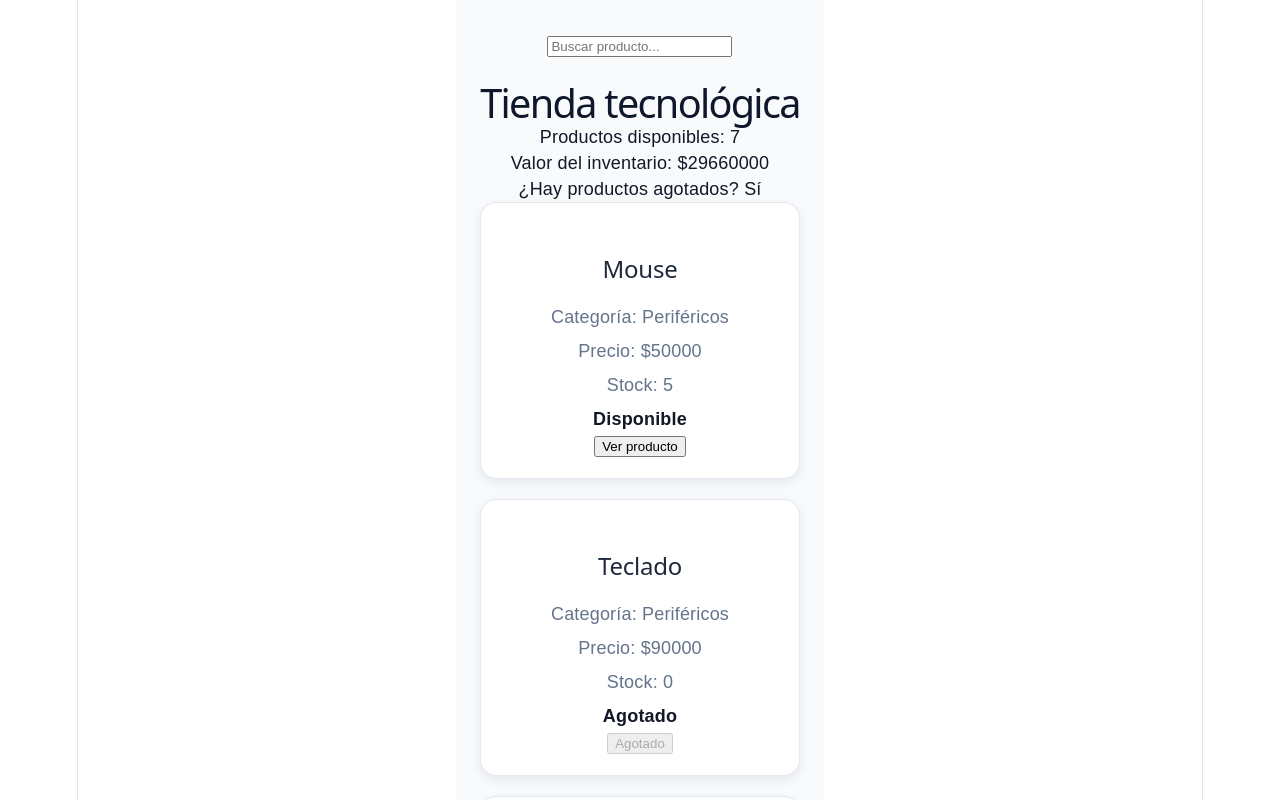
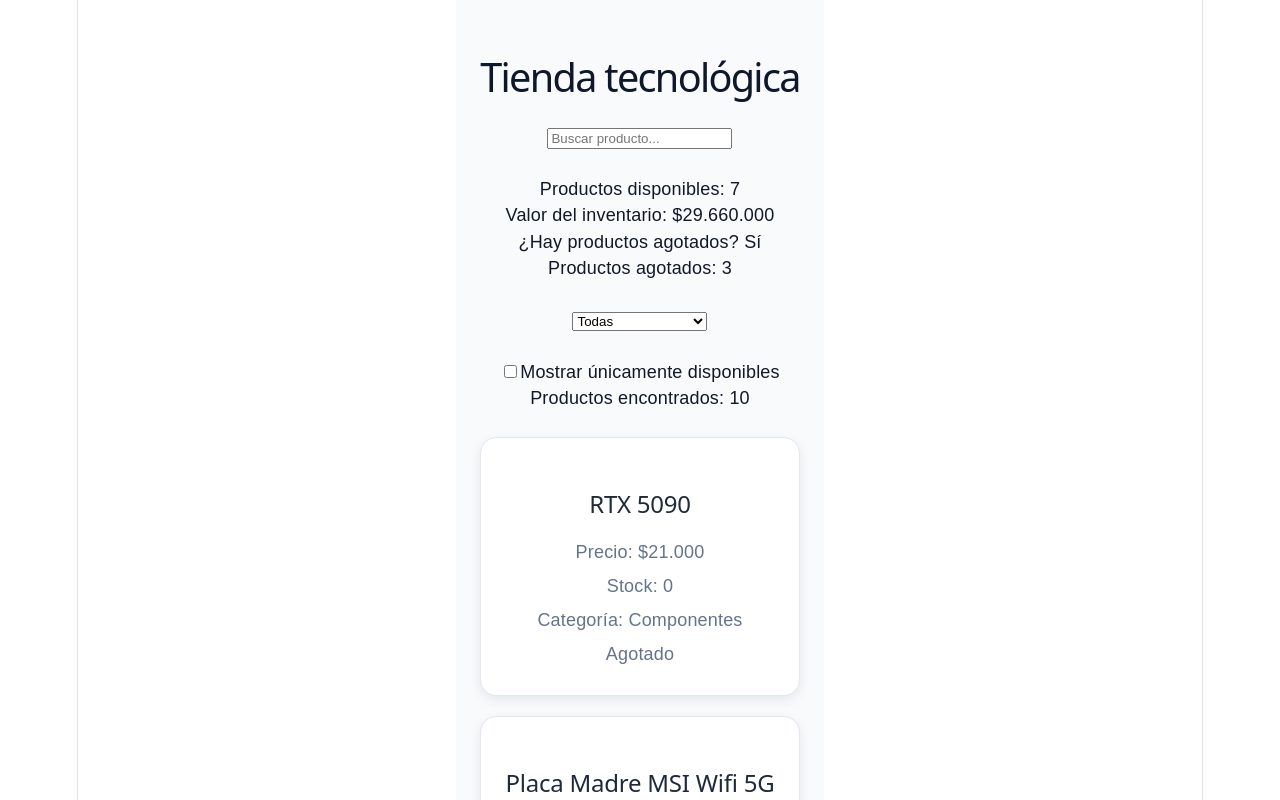
Before and after one commit to TechNexus0/TechNexus0-react-js-ficha-3409609-Juan_Vargas, a React (Vite) app: page / in a window 1280 px wide. Shown: the top 800 px of the page. Built offline with nearby package versions, Linux system fonts and the light colour scheme.

Commit message:
feat: agregar filtros interactivos al catalogo

```diff
--- a/src/App.jsx
+++ b/src/App.jsx
@@ -1,25 +1,63 @@
 import ProductoCard from './components/ProductoCard';
 import { productos } from './data/productos';
 import './App.css';
-import { useState } from "react";
+import { useState } from 'react';
+
 function App() {
- const disponibles = productos.filter(producto => producto.stock > 0);
+  const [busqueda, setBusqueda] = useState("");
+  const [soloDisponibles, setSoloDisponibles] = useState(false);
+  const [categoria, setCategoria] = useState("Todas");
+
+  const disponibles = productos.filter(
+    producto => producto.stock > 0
+  );
+
   const valorInventario = productos.reduce(
- (total, producto) => total + producto.precio * producto.stock,
+    (total, producto) =>
+      total + producto.precio * producto.stock,
     0
   );
- const hayAgotados = productos.some(producto => producto.stock === 0);
- const [busqueda, setBusqueda] = useState("");
- const productosFiltrados =
-productos.filter(producto =>
+
+  const hayAgotados = productos.some(
+    producto => producto.stock === 0
+  );
+
+  const agotados = productos.filter(
+    producto => producto.stock === 0
+  );
+
+  const productosFiltrados = productos.filter(producto => {
+    const coincideNombre =
       producto.nombre
         .toLowerCase()
-.includes(
-busqueda.toLowerCase()
-)
+        .includes(busqueda.toLowerCase());
+
+    const coincideCategoria =
+      categoria === "Todas" ||
+      producto.categoria === categoria;
+
+    const coincideStock =
+      !soloDisponibles ||
+      producto.stock > 0;
+
+    return (
+      coincideNombre &&
+      coincideCategoria &&
+      coincideStock
     );
+  });
+
+  const productosOrdenados = [...productosFiltrados].sort(
+    (a, b) => a.precio - b.precio
+  );
+
   return (
     <main className="contenedor">
+
+      <h1>Tienda tecnológica</h1>
+
+      <br />
+
       <input
         type="text"
         placeholder="Buscar producto..."
@@ -28,36 +66,98 @@ onChange={(evento) => {
           setBusqueda(evento.target.value);
         }}
       />
- <h1>Tienda tecnológica</h1>
- <p>Productos disponibles: {disponibles.length}</p>
- <p>Valor del inventario: ${valorInventario}</p>
+
+      <br />
+      <br />
+
       <p>
-  ¿Hay productos agotados? {hayAgotados ? 'Sí' : 'No'}
+        Productos disponibles: {disponibles.length}
       </p>
+
+      <p>
+        Valor del inventario: ${valorInventario.toLocaleString("es-CO")}
+      </p>
+
+      <p>
+        ¿Hay productos agotados?{" "}
+        {hayAgotados ? "Sí" : "No"}
+      </p>
+
+      <p>
+        Productos agotados: {agotados.length}
+      </p>
+
+      <br />
+
+      <select
+        value={categoria}
+        onChange={(evento) =>
+          setCategoria(evento.target.value)
+        }
+      >
+        <option value="Todas">
+          Todas
+        </option>
+
+        <option value="Perifericos">
+          Periféricos
+        </option>
+
+        <option value="Consola">
+          Consola
+        </option>
+
+        <option value="Componentes">
+          Componentes
+        </option>
+
+        <option value="Fabricación aditiva">
+          Fabricación Aditiva
+        </option>
+      </select>
+
+      <br />
+      <br />
+
+      <label>
+        <input
+          type="checkbox"
+          checked={soloDisponibles}
+          onChange={(evento) =>
+            setSoloDisponibles(
+              evento.target.checked
+            )
+          }
+        />
+
+        Mostrar únicamente disponibles
+      </label>
+
+      <p>
+        Productos encontrados: {productosFiltrados.length}
+      </p>
+
+      <br />
+
       <section className="productos">
- {productosFiltrados.map(producto => (
+
+        {productosOrdenados.map(producto => (
           <ProductoCard
             key={producto.id}
             producto={producto}
           />
         ))}
-{
-productosFiltrados.length === 0
-? <p>No se encontraron productos.</p>
-: null
-}
+
+        {productosOrdenados.length === 0 && (
+          <p>
+            No se encontraron productos.
+          </p>
+        )}
+
       </section>
-<section className="productos">
-  <h2>Productos disponibles</h2>
 
-  {disponibles.map(producto => (
-    <ProductoCard
-      key={producto.id}
-      producto={producto}
-    />
-  ))}
-</section>
     </main>
   );
 }
+
 export default App;
--- a/src/components/ProductoCard.jsx
+++ b/src/components/ProductoCard.jsx
@@ -1,37 +1,39 @@
 function ProductoCard({ producto }) {
-const {
-nombre,
+  const formatearPrecio = precio => {
+    return precio.toLocaleString("es-CO");
+  };
 
-precio,
-categoria,
-stock
-} = producto;
-const estado =
-stock > 0
-? "Disponible"
-: "Agotado";
-const mostrarProducto = () => {
-alert(`Seleccionaste ${nombre}`);
-};
-return (
-<article className="producto-card">
-<h2>{nombre}</h2>
-<p>Categoría: {categoria}</p>
-<p>Precio: ${precio}</p>
-<p>Stock: {stock}</p>
-<strong>{estado}</strong>
-<br />
-<button
-onClick={mostrarProducto}
-disabled={stock === 0}
->
-{
-stock > 0
-? "Ver producto"
-: "Agotado"
+  return (
+    <article className="producto-card">
+
+      <h2>
+        {producto.nombre}
+      </h2>
+
+      <p>
+        Precio: ${formatearPrecio(producto.precio)}
+      </p>
+
+      <p>
+        Stock: {producto.stock}
+      </p>
+
+      <p>
+        Categoría: {producto.categoria}
+      </p>
+
+      {producto.stock > 0 ? (
+        <p>
+          Disponible
+        </p>
+      ) : (
+        <p>
+          Agotado
+        </p>
+      )}
+
+    </article>
+  );
 }
-</button>
-</article>
-);
-}
+
 export default ProductoCard;
```
Lines whose indentation alone changed are shown as unchanged.
